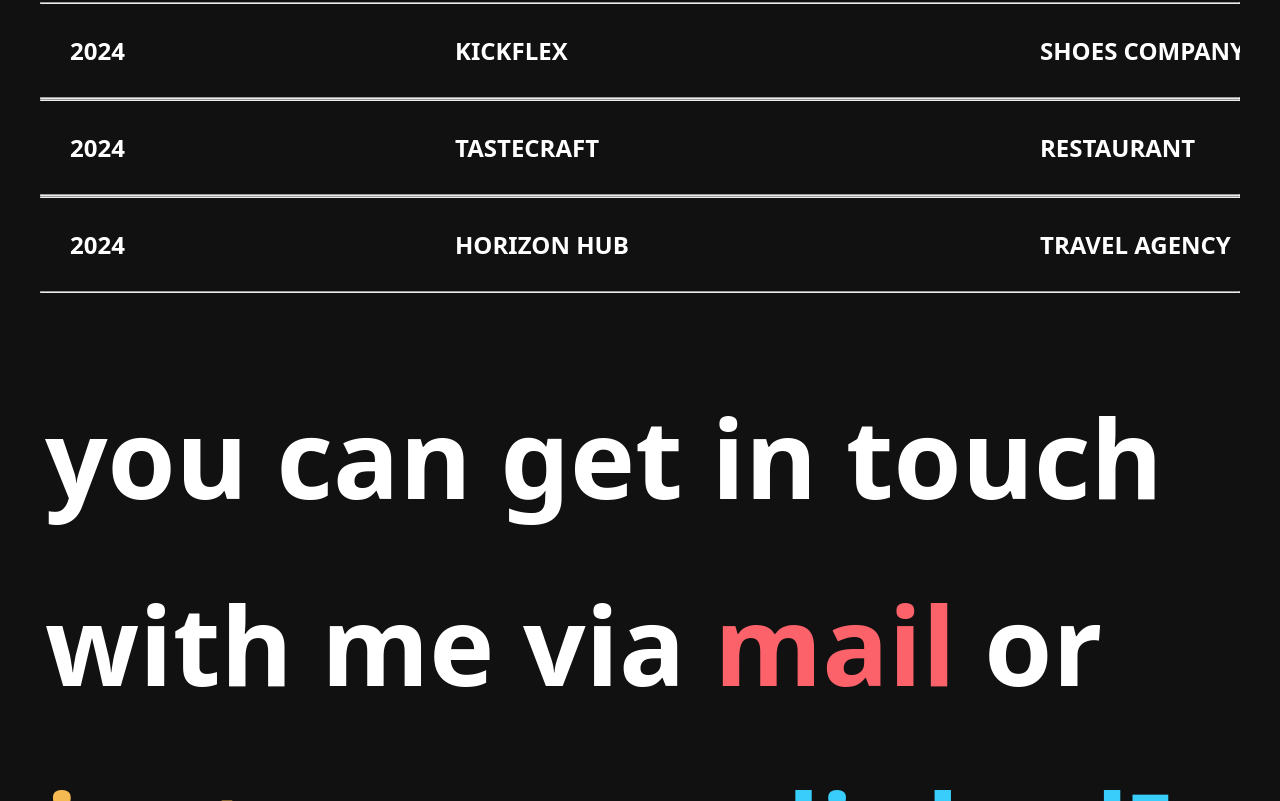
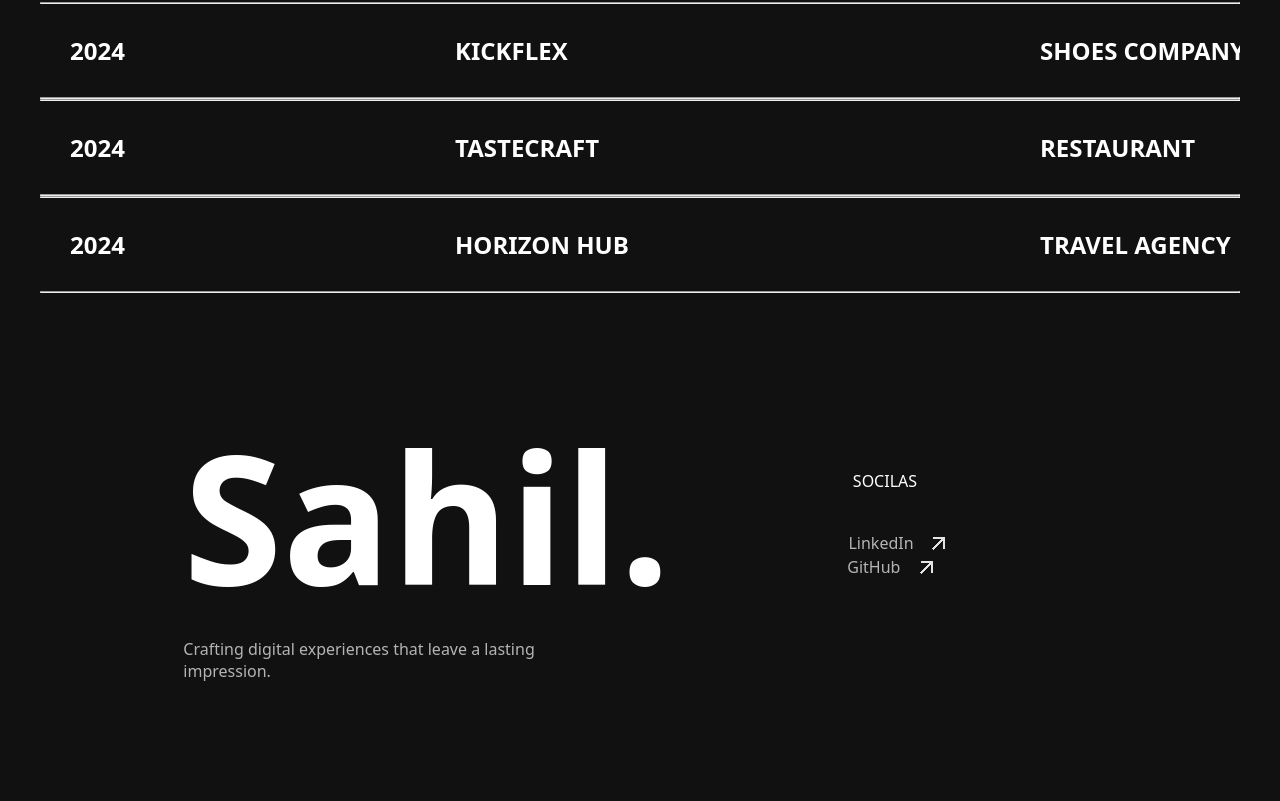
Before and after one commit to Sahill131/Portfolio2, a plain HTML site: page index.html in a window 1280 px wide. Shown: the part 4503-5304 px from the top of the page. Drawn offline with nearby package versions, Linux system fonts and the light colour scheme; a web font is replaced by a local one.

Commit message:
updtaing the footer

```diff
--- a/index.html
+++ b/index.html
@@ -124,10 +124,7 @@
                     srcset="">
             </div>
 
-            <div class="img1">
-                <img src="./images/nextjs.png" alt=""
-                    srcset="">
-            </div>
+
 
             <div class="img1">
                 <img src="./images/mongodb-min.png" alt=""
@@ -150,7 +147,9 @@
             </div>
 
         </div>
+
         <h2>Core Concepts</h2>
+
         <div class="img">
             <div class="img1">
                 <img src="./images/python.webp" alt=""
@@ -179,6 +178,11 @@
 
             <div class="img1">
                 <img src="./images/cloud.jpg" alt=""
+                    srcset="">
+            </div>
+
+            <div class="img1111 ">
+                <img src="./images/redis.webp" alt=""
                     srcset="">
             </div>
 
@@ -327,12 +331,66 @@
 
     </section>
 
-    <footer class="footer">
-        <h1>you can get in touch</h1>
-        <h1>with me via <span class="pink">mail</span> or</h1>
-        <h1> <span class="yellow">instagram</span> or <span class="blue">linkedIn</span>.</h1>
+    <footer class="footer ">
+
+        <div class="f-flex">
+
+            <div class="left">
+
+        <h1>Sahil.</h1>
+        <p>Crafting digital experiences that leave a lasting impression. </p>
+
+       </div>
+
+       <div class="right">
+
+          <p id="whhh">SOCILAS</p>
+
+
+          <div class="f-d">
+
+            <div class="f-d-f">
+
+              <a href="https://www.linkedin.com/in/sahil-tiwari-213870311">
+
+
+             <p>LinkedIn</p>
+             </a>
+
+
+              <img src="./images/arrow.png" alt="" srcset="">
+
+
+             </div>
+
+         <div class="f-d-f">
+
+            <a href="https://github.com/Sahill131">
+            <p>GitHub</p>
+             </a>
+
+              <img src="./images/arrow.png" alt="" srcset="">
+
+             </div>
+
+
+          </div>
+
+
+
+        </div>
+
+        </div>
+
 
     </footer>
+
+
+
+
+
+
+
 
 </body>
 <script src="https://cdnjs.cloudflare.com/ajax/libs/gsap/3.13.0/gsap.min.js"
--- a/script.js
+++ b/script.js
@@ -124,3 +124,26 @@ gsap.to(".xyz", {
 
   }
 })
+
+
+gsap.from("footer h1",{
+  y:70,
+  rotate:-60,
+  ease: "power3.out",
+  duration:1.5,
+  opacity:0,
+
+   scrollTrigger: {
+    trigger: ".footer h1",
+    start: "top 60%",
+
+
+
+
+
+
+
+
+  }
+
+})
--- a/style.css
+++ b/style.css
@@ -309,6 +309,14 @@ a{
     width: 75px;
 }
 
+.img1111 img{
+    background-color: #fff;
+    padding: 6px;
+    border-radius: 10px;
+    margin-top: 20px;
+    width: 1px;
+}
+
 
 .about {
     text-align: center;
@@ -337,12 +345,51 @@ a{
 
 
 .footer{
-    padding: 70px 45px;
+    padding: 100px 45px;
+    margin-left: 7%;
 
 }
 
+.f-flex{
+    display: flex;
+    gap:20%
+}
+
 .footer h1{
-    font-size: 110px;
-    white-space: nowrap;
-    line-height: 1.7;
+    font-size: 180px;
+    font-weight :bolder;
+    margin-left: 10%;
 }
+
+.footer p{
+    color: rgba(255, 255, 255, 0.688);
+    margin-left: 10%;
+}
+
+.footer .right {
+    margin-top: 7%;
+}
+
+#whhh{
+    color: #fff;
+}
+
+.f-d{
+    margin-top: 40px;
+}
+
+.f-d p:hover{
+    transform: scaleY(1.3);
+    transition: all 0.3s ease;
+     color: #FC626A;
+}
+
+.f-d image{
+    width: 10px;
+}
+
+.f-d-f{
+
+    display: flex;
+    gap:20px
+}
```
Also changed, not shown: images/arrow.png (added), images/linkedIn.webp (added), images/redis.webp (added).
